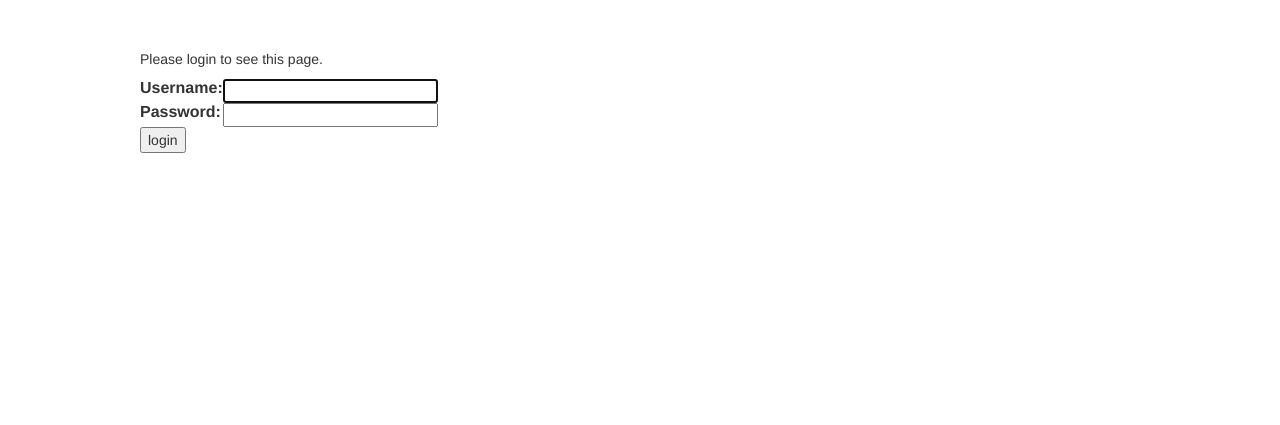
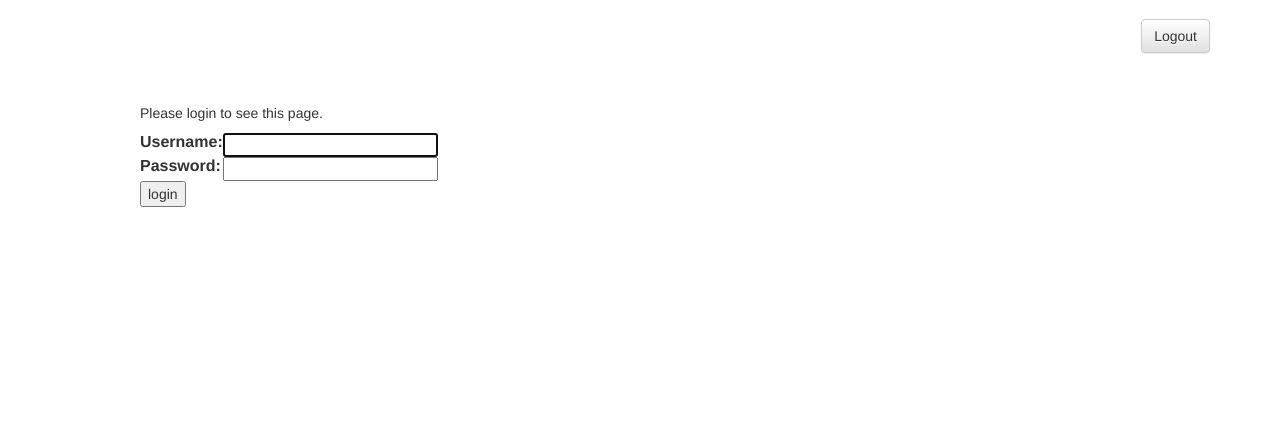
Before and after one commit to Fl00rtje/household_calculator_django, a Django app: page /accounts/login/?next=/ in a window 1280 px wide. Shown: the part 375-800 px from the top of the page. Run offline with Django 3.2, Linux system fonts and the light colour scheme; some libraries are stand-ins or nearby versions.

Commit message:
pretty logout button

```diff
--- a/calculate_it/static/css/base.css
+++ b/calculate_it/static/css/base.css
@@ -2,6 +2,7 @@
   background-size: cover;
   background-position: center;
   padding: 150px 0;
+  margin-bottom: 20px;
 }
 
 .banner h1 {
--- a/calculate_it/templates/calculate_it/base.html
+++ b/calculate_it/templates/calculate_it/base.html
@@ -12,6 +12,7 @@
     </head>
     <body>
         {% include 'calculate_it/header.html' %}
+        {% include 'calculate_it/logout.html' %}
         {% block content %}
         {% endblock %}
     </body>
--- a/calculate_it/templates/calculate_it/dashboard.html
+++ b/calculate_it/templates/calculate_it/dashboard.html
@@ -6,7 +6,6 @@
 <div class="container">
     <div class="header">
         <h1>Welcome {{first_name}}</h1>
-        <a href="{% url 'logout'%}">Click here to logout.</a>
     </div>
     <div class="cards">
         <div class="card-category" style="background-image: linear-gradient(rgba(0,0,0,0.3), rgba(0,0,0,0.3)), url(https://images.freeimages.com/images/large-previews/abc/houses-in-amsterdam-1401431.jpg)">
--- /dev/null
+++ b/calculate_it/templates/calculate_it/logout.html
@@ -0,0 +1,5 @@
+{% load static %}
+
+<div class="container">
+    <a href="{% url 'logout'%}" class="save btn btn-default" style="float:right">Logout</a>
+</div>
```
